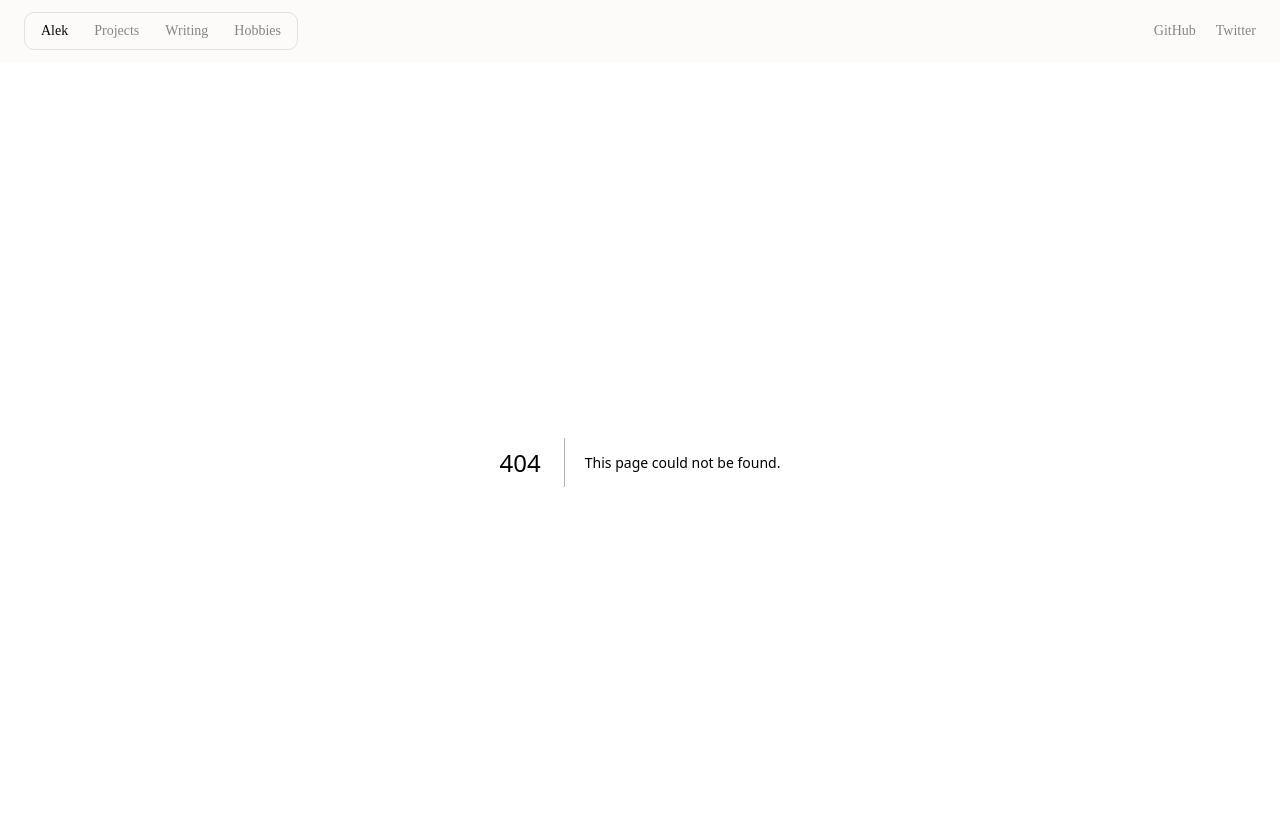
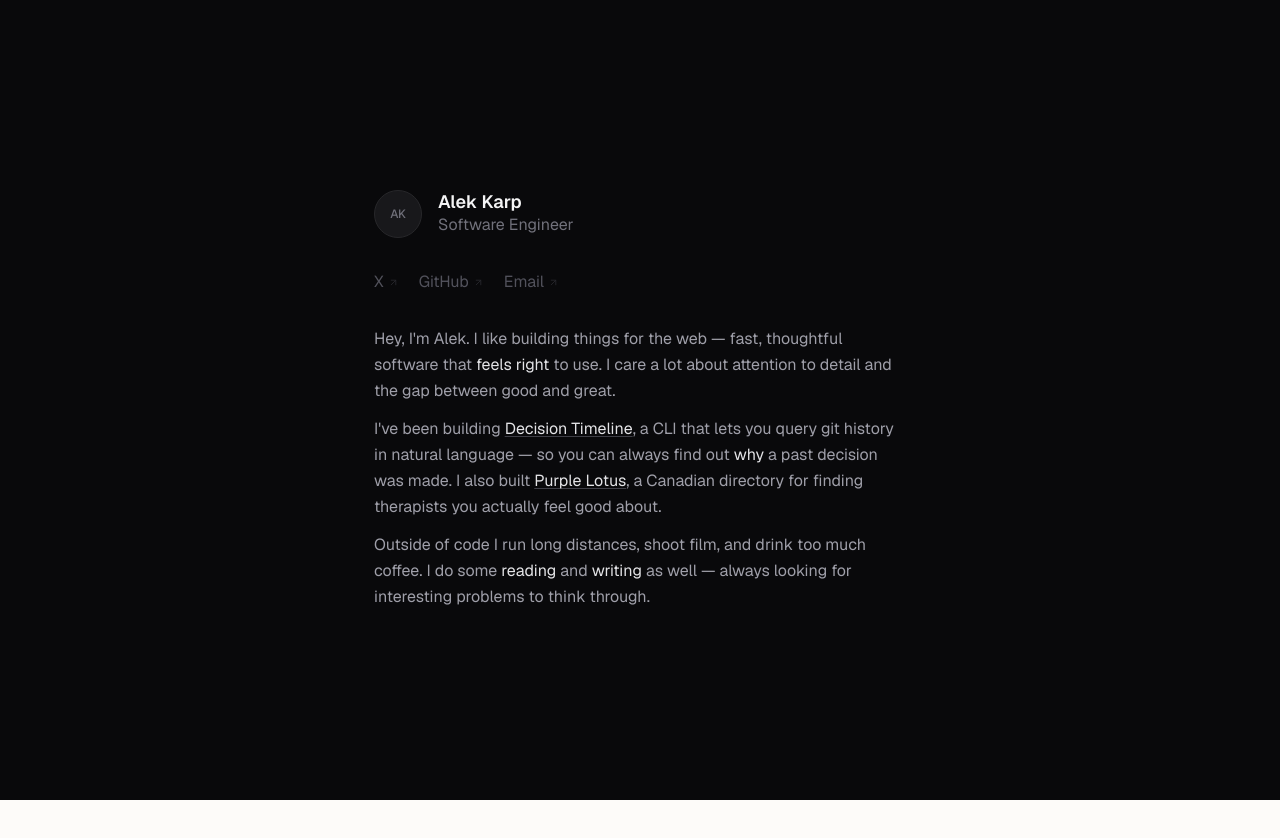
Before and after one commit to alek-karp/meet-me, a Next.js app: page /landing-new in a window 1280 px wide. Before the commit this address had no page. Shown: the top 838 px of the page. After the commit the page ends 800 px from the top, so only its background shows below. Built offline with nearby package versions, Linux system fonts and the light colour scheme.

Commit message:
feat(landing-new): add minimal dark landing page with route group restructure

```diff
--- /dev/null
+++ b/app/(main)/layout.tsx
@@ -0,0 +1,14 @@
+import { Navbar } from "@/components/navbar";
+
+export default function MainLayout({
+	children,
+}: {
+	children: React.ReactNode;
+}) {
+	return (
+		<>
+			<Navbar />
+			{children}
+		</>
+	);
+}
--- a/app/globals.css
+++ b/app/globals.css
@@ -124,7 +124,7 @@
 	body {
 		@apply bg-background text-foreground;
 	}
-	html {
+	body {
 		@apply font-sans;
 	}
 }
--- /dev/null
+++ b/app/landing-new/page.tsx
@@ -0,0 +1,88 @@
+import { ArrowUpRight } from "lucide-react";
+import { links } from "@/lib/links";
+import { projects } from "@/lib/projects";
+
+const socials = [
+	{ label: "X", href: links.twitter },
+	{ label: "GitHub", href: links.github },
+	{ label: "Email", href: "mailto:aleksander.karp2000@gmail.com" },
+];
+
+export default function LandingNew() {
+	return (
+		<div className="h-screen bg-zinc-950 text-zinc-200 flex items-center">
+			<div className="max-w-[580px] w-full mx-auto px-6 flex flex-col gap-8">
+				{/* Avatar + Name + Role */}
+				<div className="flex items-center gap-4">
+					<div className="w-12 h-12 rounded-full bg-zinc-900 border border-zinc-800 flex items-center justify-center shrink-0">
+						<span className="text-xs font-medium text-zinc-500 tracking-tight">
+							AK
+						</span>
+					</div>
+					<div>
+						<h1 className="text-lg font-semibold text-zinc-100 leading-tight">
+							Alek Karp
+						</h1>
+						<p className="text-base text-zinc-500">Software Engineer</p>
+					</div>
+				</div>
+
+				{/* Social links */}
+				<div className="flex items-center gap-5">
+					{socials.map((s) => (
+						<a
+							key={s.label}
+							href={s.href}
+							target={s.href.startsWith("mailto") ? undefined : "_blank"}
+							rel="noopener noreferrer"
+							className="flex items-center gap-1 text-base text-zinc-600 hover:text-zinc-200 transition-colors"
+						>
+							{s.label}
+							<ArrowUpRight size={11} className="opacity-40" />
+						</a>
+					))}
+				</div>
+
+				{/* About */}
+				<div className="space-y-3">
+					<p className="text-zinc-400 leading-relaxed text-base">
+						Hey, I&apos;m Alek. I like building things for the web — fast,
+						thoughtful software that{" "}
+						<span className="text-zinc-200">feels right</span> to use. I care a
+						lot about attention to detail and the gap between good and great.
+					</p>
+					<p className="text-zinc-400 leading-relaxed text-base">
+						I&apos;ve been building{" "}
+						<a
+							href={projects[0].href}
+							target="_blank"
+							rel="noopener noreferrer"
+							className="text-zinc-200 underline underline-offset-2 decoration-zinc-700 hover:decoration-zinc-500 transition-colors text-base"
+						>
+							Decision Timeline
+						</a>
+						, a CLI that lets you query git history in natural language — so you
+						can always find out <span className="text-zinc-200">why</span> a
+						past decision was made. I also built{" "}
+						<a
+							href={projects[1].href}
+							target="_blank"
+							rel="noopener noreferrer"
+							className="text-zinc-200 underline underline-offset-2 decoration-zinc-700 hover:decoration-zinc-500 transition-colors text-base"
+						>
+							Purple Lotus
+						</a>
+						, a Canadian directory for finding therapists you actually feel good
+						about.
+					</p>
+					<p className="text-zinc-400 leading-relaxed text-base">
+						Outside of code I run long distances, shoot film, and drink too much
+						coffee. I do some <span className="text-zinc-200">reading</span> and{" "}
+						<span className="text-zinc-200">writing</span> as well — always
+						looking for interesting problems to think through.
+					</p>
+				</div>
+			</div>
+		</div>
+	);
+}
--- a/app/layout.tsx
+++ b/app/layout.tsx
@@ -1,7 +1,6 @@
 import type { Metadata } from "next";
 import { Geist, Geist_Mono, Lora } from "next/font/google";
 import "./globals.css";
-import { Navbar } from "@/components/navbar";
 
 const geistSans = Geist({
 	variable: "--font-geist-sans",
@@ -37,7 +36,6 @@ export default function RootLayout({
 			<body
 				className={`${geistSans.variable} ${geistMono.variable} ${lora.variable} antialiased bg-background`}
 			>
-				<Navbar />
 				{children}
 			</body>
 		</html>
```
Also changed, not shown: app/(main)/page.tsx (renamed from app/page.tsx).
